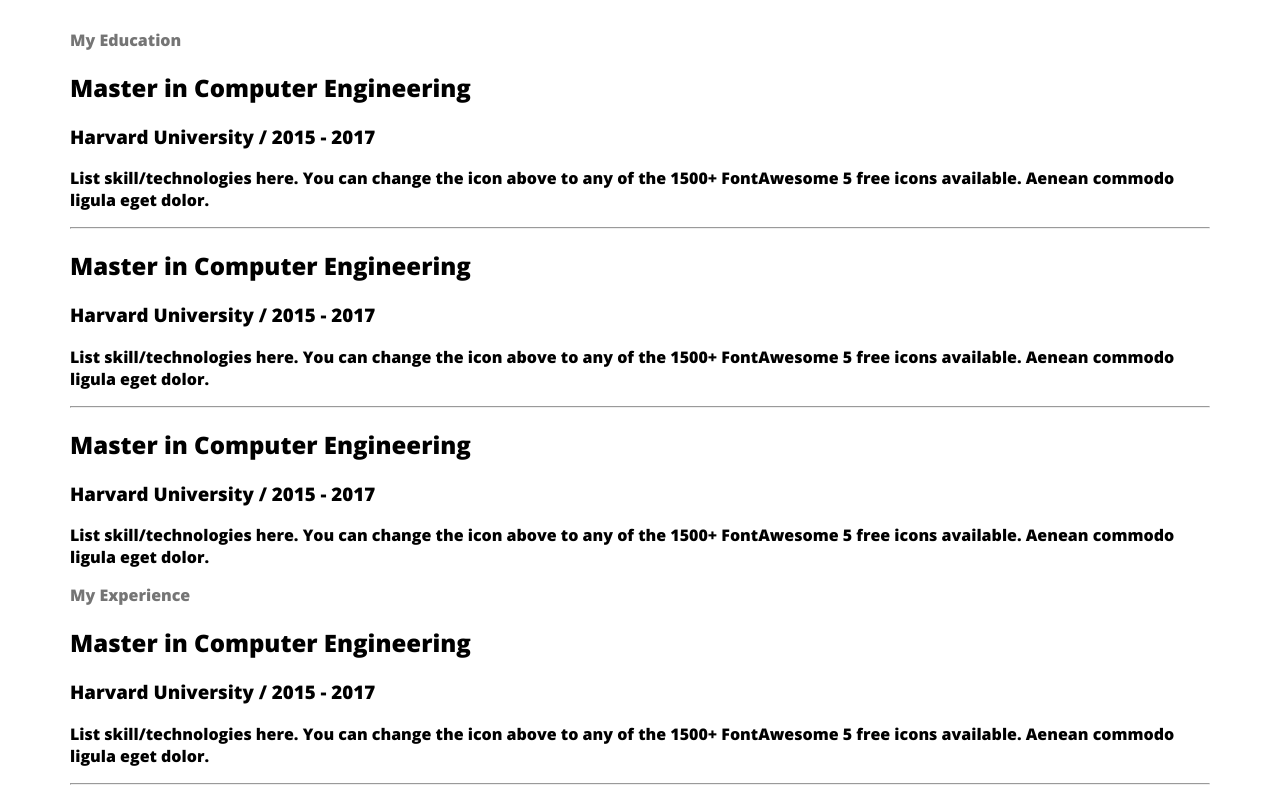
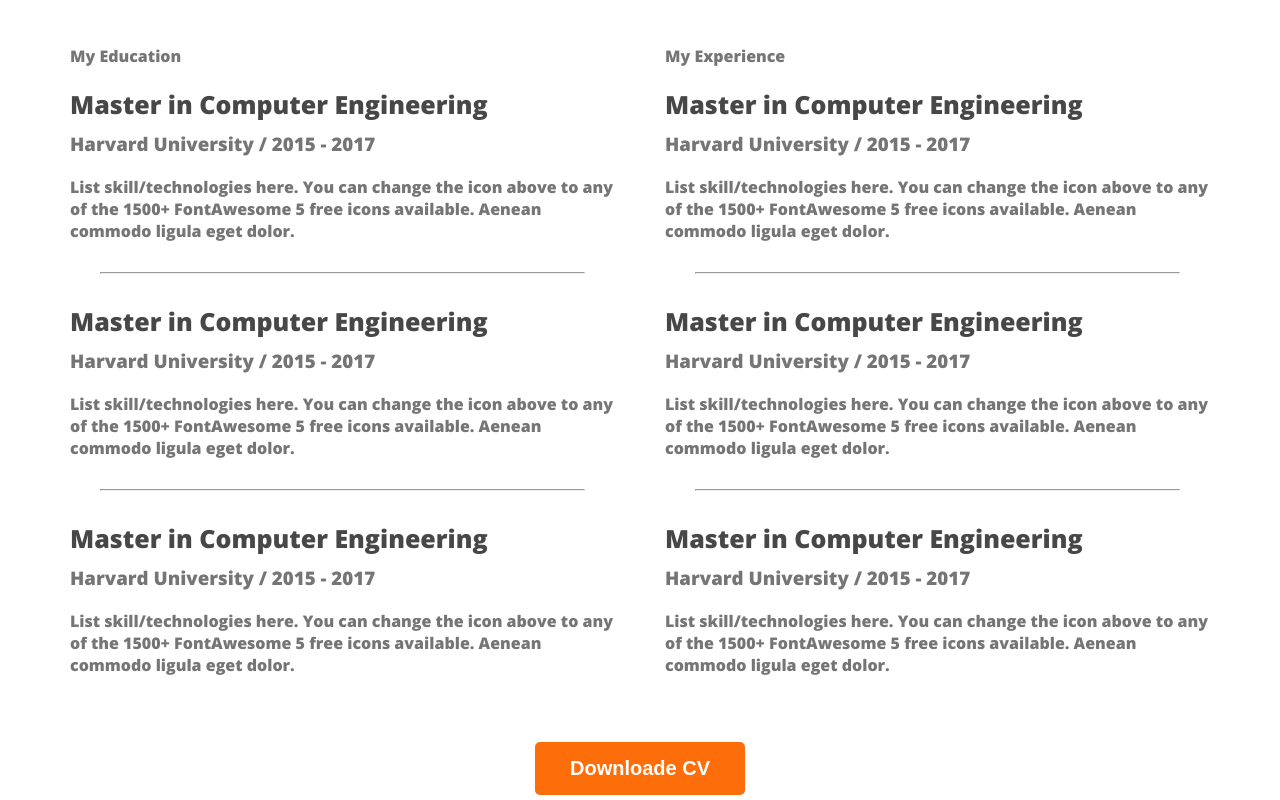
Before and after one commit to af99af99/webdeveloperportfolio, a plain HTML site: page index.html in a window 1280 px wide. Shown: the part 2360-3160 px from the top of the page. Drawn offline with nearby package versions, Linux system fonts and the light colour scheme.

Commit message:
finished resume section

```diff
--- a/index.html
+++ b/index.html
@@ -166,6 +166,9 @@
                     </div>
                 </div>
             </div>
+            <div class="downloade-cv">
+                <button class="btn-primary">Downloade CV</button>
+            </div>
         </section>
     </main>
     <footer>
--- a/style.css/portfolio.css
+++ b/style.css/portfolio.css
@@ -132,3 +132,28 @@
 font-size: 16px;
 font-weight: 400;
 }
+.resume-container{
+    display: flex;
+    gap: 50px;
+}
+.resume-item-title {
+    color:#474747;
+font-size: 25px;
+font-weight: 700;
+margin-bottom: 10px;
+}
+.resume-item-institute{
+    margin-bottom: 20px;
+    margin-top: 0px;
+}
+.resume-item-institute, .resume-item-description{
+    color:  #757575;
+
+}
+.resume-container hr{
+    margin: 30px;
+}
+.downloade-cv{
+    text-align: center;
+    margin-top: 50px;
+}
```
